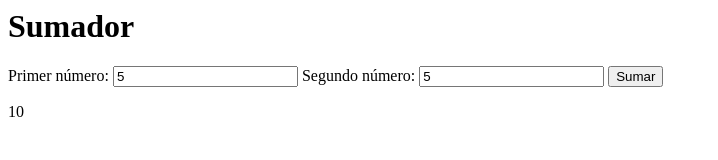
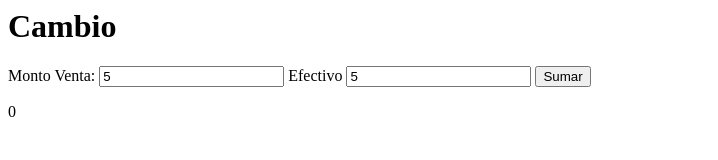
Before and after one commit to IsabelBustamanteQ/ExamenFinal2, a website built with Parcel: page index.html in a window 1280 px wide. Both pictures are taken after typing "5", "5" into the empty fields and a click on the input "Sumar". Shown: the whole page, without its empty margins (0-718 px from the left). Built offline with nearby package versions, Linux system fonts and the light colour scheme.

Commit message:
Se implemento la funcionalidad de ver cambio correspondiente al cliente

```diff
--- a/index.html
+++ b/index.html
@@ -1,10 +1,10 @@
 <html>
   <body>
-    <h1>Sumador</h1>
+    <h1>Cambio</h1>
     <form id="sumar-form">
-      <label for="primer-numero">Primer número:</label>
+      <label for="primer-numero">Monto Venta:</label>
       <input type="number" id="primer-numero" />
-      <label for="segundo-numero">Segundo número:</label>
+      <label for="segundo-numero">Efectivo</label>
       <input type="number" id="segundo-numero" />
       <input type="submit" value="Sumar" id="sumar-button" />
     </form>
--- a/src/presenter.js
+++ b/src/presenter.js
@@ -1,4 +1,4 @@
-import sumar from "./sumador";
+import restar from "./sumador";
 
 const first = document.querySelector("#primer-numero");
 const second = document.querySelector("#segundo-numero");
@@ -11,5 +11,5 @@ form.addEventListener("submit", (event) => {
   const firstNumber = Number.parseInt(first.value);
   const secondNumber = Number.parseInt(second.value);
 
-  div.innerHTML = "<p>" + sumar(firstNumber, secondNumber) + "</p>";
+  div.innerHTML = "<p>" + restar(secondNumber, firstNumber) + "</p>";
 });
--- a/src/sumador.js
+++ b/src/sumador.js
@@ -1,5 +1,5 @@
-function sumar(a, b) {
-  return a + b;
+function restar(a, b) {
+  return a - b;
 }
 
-export default sumar;
+export default restar;
```
Also changed, not shown: cypress/e2e/sumador.cy.js (+3 -3 lines), src/sumador.test.js (+4 -4 lines).
